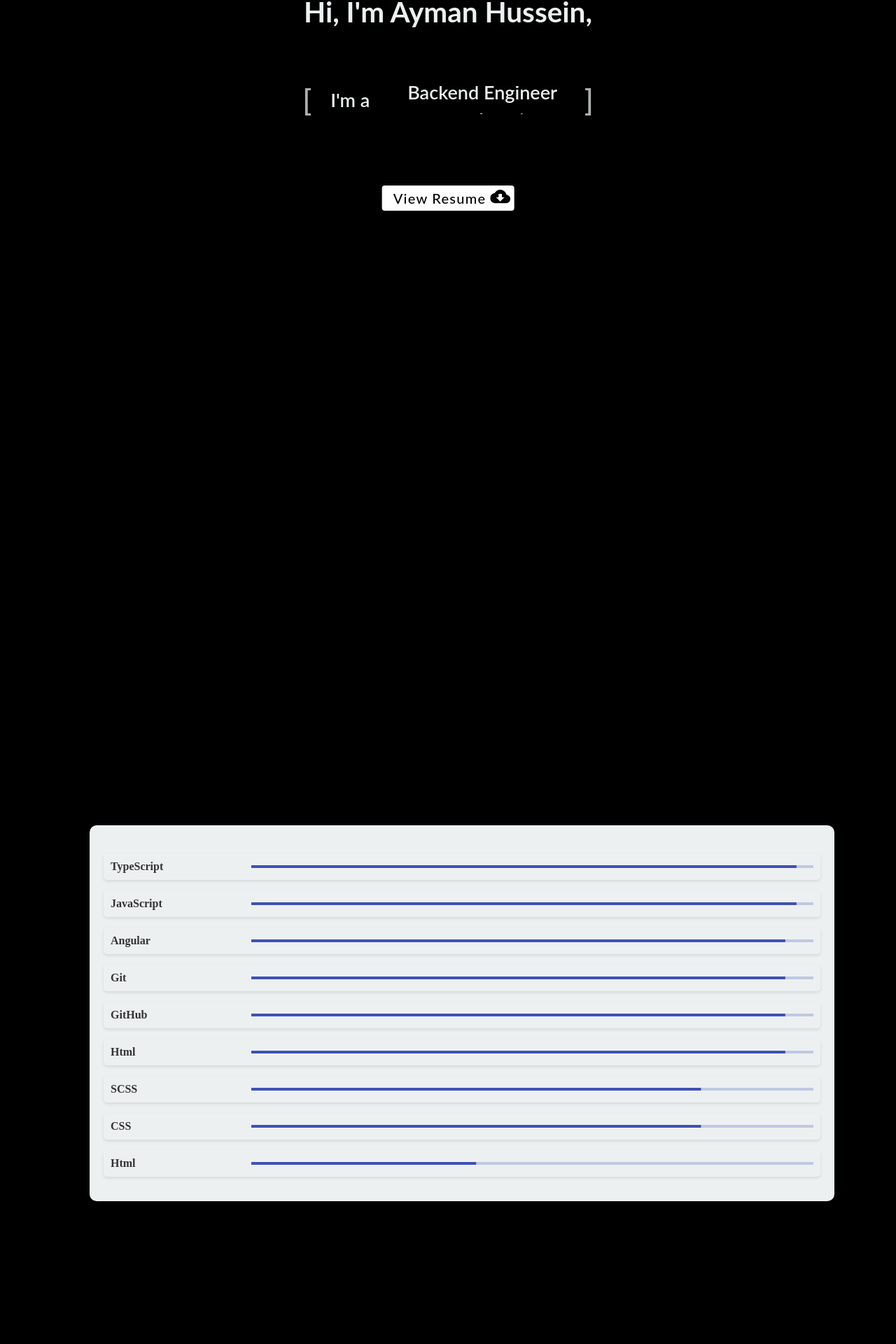
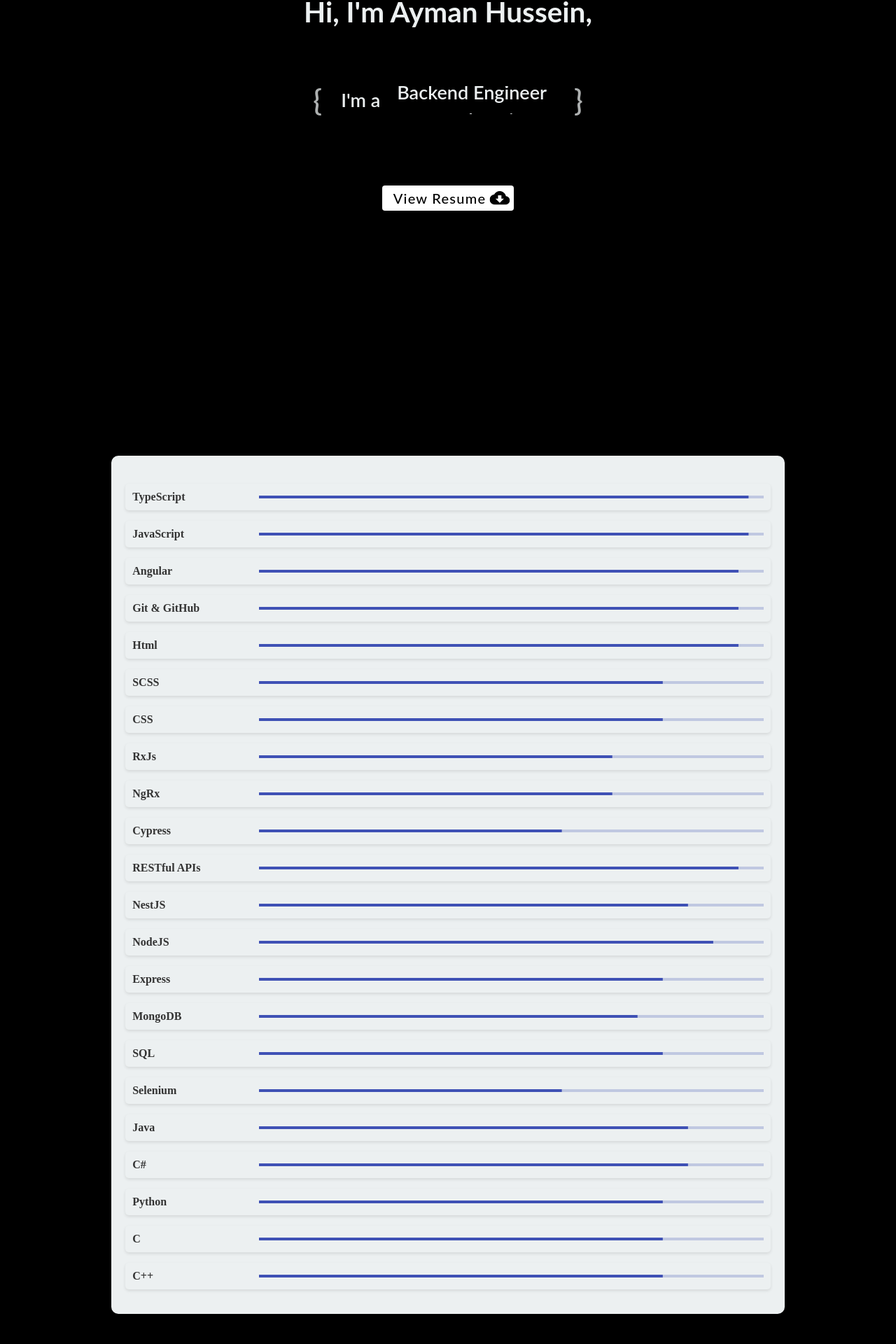
Before and after one commit to AymanKanaaneh/Portfolio, an Angular app: page / in a window 1280 px wide. Shown: the part 277-2197 px from the top of the page at 70% size. Built offline with nearby package versions, Linux system fonts and the light colour scheme.

Commit message:
chore: adjust design for different screens size

```diff
--- a/src/app/app.component.scss
+++ b/src/app/app.component.scss
@@ -3,17 +3,11 @@
 }
 .skills {
     padding: 10%;
-    height: 100vh;
-    transform: translate(0%, 50%);
 }
 .work{
     padding: 10%;
-    height: 100vh;
-    transform: translate(0%, 50%);
 }
 .contact {
     padding: 10%;
     margin-top: 100px;
-    height: 100vh;
-    transform: translate(0%, 50%);
 }
--- a/src/app/header/header.component.html
+++ b/src/app/header/header.component.html
@@ -6,7 +6,7 @@
 
     <div class="nav-right-items">
         <div class="desktop-display">
-            <a (click)="scrollTo('home')" href="#home"><span>Home</span></a>
+            <a #home (click)="scrollTo('home')" href="#home"><span>Home</span></a>
             <a (click)="scrollTo('skills')" href="#skills"><span>Skills</span></a>
             <a (click)="scrollTo('work')" href="#work"><span>Work</span></a>
             <a (click)="scrollTo('contact')" href="#contact"><span>Contact</span></a>
--- a/src/app/header/header.component.scss
+++ b/src/app/header/header.component.scss
@@ -2,7 +2,7 @@
 
 .nav{
     background-color: black;
-    box-shadow: 0px 0px 3px #ecf0f1;
+    box-shadow: 0px 0px 10px #ecf0f1;
     padding: 45px;
     position: fixed;
     z-index: 1;
@@ -28,6 +28,7 @@
         cursor: pointer;
 
         &:focus {
+            outline: none;
             text-decoration: underline #ecf0f1 5px;
         }
     }
--- a/src/app/header/header.component.ts
+++ b/src/app/header/header.component.ts
@@ -1,13 +1,18 @@
-import { Component, EventEmitter, Output } from '@angular/core';
+import { AfterViewInit, Component, ElementRef, EventEmitter, Output, ViewChild } from '@angular/core';
 
 @Component({
   selector: 'app-header',
   templateUrl: './header.component.html',
   styleUrls: ['./header.component.scss']
 })
-export class HeaderComponent {
+export class HeaderComponent implements AfterViewInit{
 
+  @ViewChild('home', { static: true }) homeElement!: ElementRef<HTMLElement>;
   @Output() scroll = new EventEmitter<string>();
+
+  ngAfterViewInit(): void {
+    this.homeElement.nativeElement.focus();
+  }
 
   scrollTo(value: string){
     this.scroll.emit(value);
--- a/src/app/home/home.component.scss
+++ b/src/app/home/home.component.scss
@@ -18,12 +18,12 @@
     padding: 0 40px;
 
     &:before {
-      content: '[';
+      content: '{';
       left: 0;
     }
 
     &:after {
-      content: ']';
+      content: '}';
       position: absolute;
       right: 0;
     }
@@ -48,13 +48,20 @@
       display: inline;
       float: left;
       margin: 0;
+      @media (max-width: 1000px) {
+        font-size: 17px;
+      }
     }
 
     &__list {
       margin-top: 0;
-      padding-left: 110px;
+      padding-left: 80px;
       text-align: left;
       list-style: none;
+      @media (max-width: 1000px) {
+        font-size: 17px;
+        width: 170px;
+      }
 
       -webkit-animation-name: change;
       -webkit-animation-duration: 10s;
@@ -138,13 +145,19 @@
   font-size: 27px;
   line-height: 40px;
   color: #ecf0f1;
+  @media (max-width: 1000px) {
+    font-size: 17px;
+    width: 100%;
+    text-align: center;
+  }
 }
 .content-button{
   position: absolute;
   top: 70%;
   left: 50%;
+  width: 100%;
+  text-align: center;
   transform: translate(-50%, -50%);
-
   span{
     font-family: 'Lato', sans-serif;
     font-size: 20px;
@@ -154,7 +167,7 @@
   mat-icon{
     position: relative;
     left: 8px;
-    top: 2px;
+    top: 4px;
     transform: scale(1.2);
   }
 }
--- a/src/app/skills/skills.component.html
+++ b/src/app/skills/skills.component.html
@@ -13,12 +13,8 @@
             <mat-progress-bar mode="determinate" value="95"></mat-progress-bar>
         </div>
         <div class="content__container__list__item">
-            <span>Git</span>
+            <span>Git & GitHub</span>
             <mat-progress-bar class="custom-progress-bar" mode="determinate" value="95" color="red"></mat-progress-bar>
-        </div>
-        <div class="content__container__list__item">
-            <span>GitHub</span>
-            <mat-progress-bar mode="determinate" value="95"></mat-progress-bar>
         </div>
         <div class="content__container__list__item">
             <span>Html</span>
@@ -33,8 +29,64 @@
             <mat-progress-bar mode="determinate" value="80"></mat-progress-bar>
         </div>
         <div class="content__container__list__item">
-            <span>Html</span>
-            <mat-progress-bar mode="determinate" value="40"></mat-progress-bar>
+            <span>RxJs</span>
+            <mat-progress-bar mode="determinate" value="70"></mat-progress-bar>
+        </div>
+        <div class="content__container__list__item">
+            <span>NgRx</span>
+            <mat-progress-bar mode="determinate" value="70"></mat-progress-bar>
+        </div>
+        <div class="content__container__list__item">
+            <span>Cypress</span>
+            <mat-progress-bar mode="determinate" value="60"></mat-progress-bar>
+        </div>
+        <div class="content__container__list__item">
+            <span>RESTful APIs</span>
+            <mat-progress-bar mode="determinate" value="95"></mat-progress-bar>
+        </div>
+        <div class="content__container__list__item">
+            <span>NestJS</span>
+            <mat-progress-bar mode="determinate" value="85"></mat-progress-bar>
+        </div>
+        <div class="content__container__list__item">
+            <span>NodeJS</span>
+            <mat-progress-bar mode="determinate" value="90"></mat-progress-bar>
+        </div>
+        <div class="content__container__list__item">
+            <span>Express</span>
+            <mat-progress-bar mode="determinate" value="80"></mat-progress-bar>
+        </div>
+        <div class="content__container__list__item">
+            <span>MongoDB</span>
+            <mat-progress-bar mode="determinate" value="75"></mat-progress-bar>
+        </div>
+        <div class="content__container__list__item">
+            <span>SQL</span>
+            <mat-progress-bar mode="determinate" value="80"></mat-progress-bar>
+        </div>
+        <div class="content__container__list__item">
+            <span>Selenium</span>
+            <mat-progress-bar mode="determinate" value="60"></mat-progress-bar>
+        </div>
+        <div class="content__container__list__item">
+            <span>Java</span>
+            <mat-progress-bar mode="determinate" value="85"></mat-progress-bar>
+        </div>
+        <div class="content__container__list__item">
+            <span>C#</span>
+            <mat-progress-bar mode="determinate" value="85"></mat-progress-bar>
+        </div>
+        <div class="content__container__list__item">
+            <span>Python</span>
+            <mat-progress-bar mode="determinate" value="80"></mat-progress-bar>
+        </div>
+        <div class="content__container__list__item">
+            <span>C</span>
+            <mat-progress-bar mode="determinate" value="80"></mat-progress-bar>
+        </div>
+        <div class="content__container__list__item">
+            <span>C++</span>
+            <mat-progress-bar mode="determinate" value="80"></mat-progress-bar>
         </div>
     </div>
 </div>
--- a/src/app/skills/skills.component.scss
+++ b/src/app/skills/skills.component.scss
@@ -3,7 +3,7 @@
     padding: 20px;
     border-radius: 10px;
     box-shadow: 0 0 10px rgba(0, 0, 0, 0.2);
-    width: 100%;
+    width: 90%;
     margin: 0 auto;
 }
 
```
Also changed, not shown: src/app/work/work.component.scss (+7 -3 lines).
